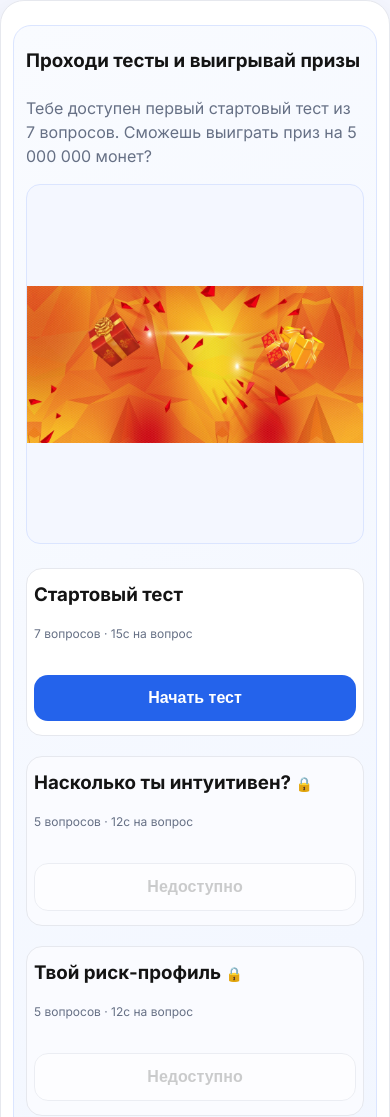
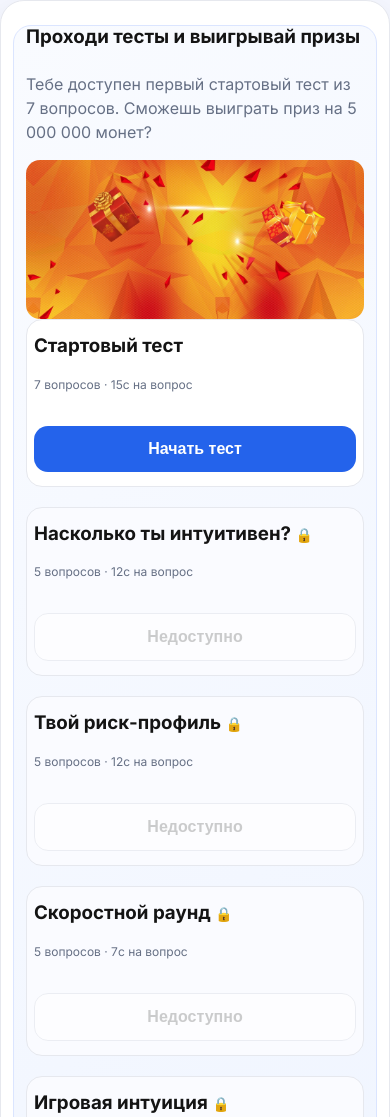
Before and after one commit to BeardedVage/traff-quiz, a plain HTML site: page index.html in a window 390 px wide. Shown: the top 1117 px of the page. Drawn offline with Linux system fonts and the light colour scheme.

Commit message:
Fix mobile overflow, hero spacing, and end image path

```diff
--- a/app.js
+++ b/app.js
@@ -13,7 +13,7 @@ const IMAGE_ASSETS = {
     "6.jpg",
     "7.jpg",
   ],
-  result: "img/end.png",
+  result: "end.png",
 };
 
 const qualificationQuiz = {
--- a/styles.css
+++ b/styles.css
@@ -17,6 +17,7 @@
 body {
   margin: 0;
   min-height: 100vh;
+  overflow-x: hidden;
   font-family: "Inter", -apple-system, BlinkMacSystemFont, "Segoe UI", sans-serif;
   background: linear-gradient(180deg, #f5f7ff 0%, #eef2ff 60%, #f9fbff 100%);
   color: var(--text);
@@ -125,7 +126,7 @@ p {
   background: linear-gradient(135deg, #f9fbff 0%, #f0f5ff 100%);
   border: 1px solid #dbe5ff;
   border-radius: 18px;
-  padding: 24px 12px;
+  padding: 0 12px;
   margin-bottom: 28px;
 }
 
@@ -280,6 +281,20 @@ p {
   display: block;
 }
 
+.landing-hero .image-frame {
+  height: auto;
+  margin: 0;
+  border: none;
+  background: transparent;
+}
+
+.landing-hero .image-fit-height {
+  width: 100%;
+  height: auto;
+  object-fit: cover;
+}
+
+
 .question-stage {
   animation: questionIn 260ms ease;
 }
@@ -412,4 +427,9 @@ p {
   .card {
     padding: 32px 16px;
   }
+
+  .landing-hero {
+    padding: 24px 12px;
+  }
+
 }
```
